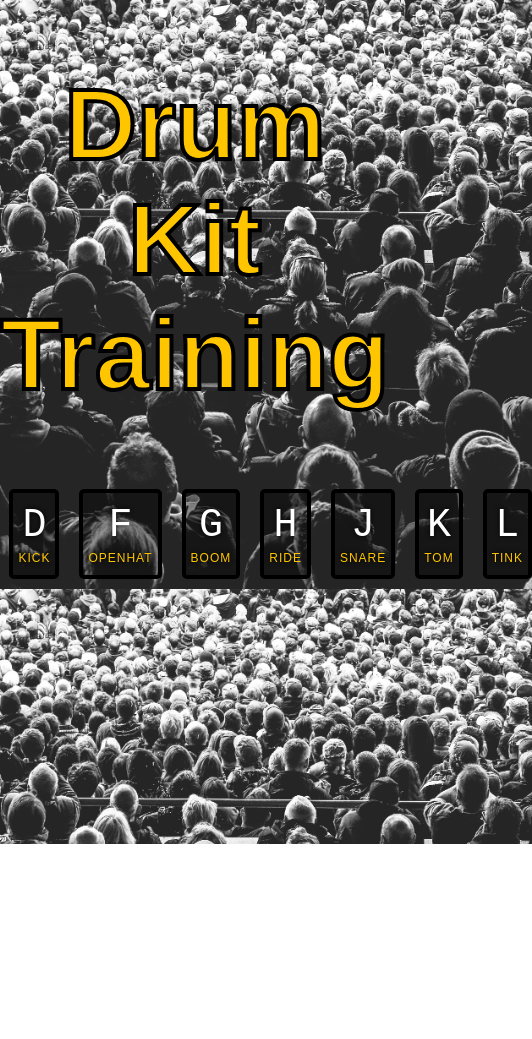
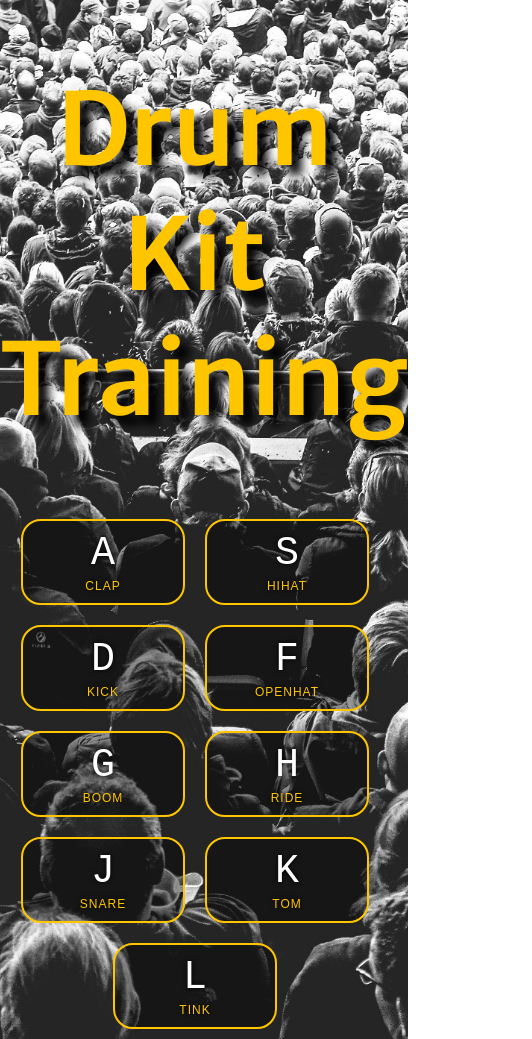
Before and after one commit to dominionworkz/JavaScript30-master, a plain HTML site: page 01 - JavaScript Drum Kit/index-START.html in a window 390 px wide. Shown: the whole page, 532 px wide, since content can reach past the window. Before the commit the page ends 844 px from the top, so only its background shows below. Drawn offline with Linux system fonts and the light colour scheme.

Commit message:
updated files for Drum Kit

```diff
--- a/01 - JavaScript Drum Kit/index-START.html
+++ b/01 - JavaScript Drum Kit/index-START.html
@@ -1,11 +1,19 @@
 <!DOCTYPE html>
 <html lang="en">
+
   <head>
     <meta charset="UTF-8">
-  <title>JS Drum Kit</title>
+    <meta name="viewport" content="width=device-width, initial-scale=1.0">
+
+    <link rel="preconnect" href="https://fonts.googleapis.com">
+    <link rel="preconnect" href="https://fonts.gstatic.com" crossorigin>
+    <link href="https://fonts.googleapis.com/css2?family=Merriweather+Sans:wght@600&display=swap" rel="stylesheet">
+
     <link rel="stylesheet" href="style.css">
     <link rel="icon" href="https://fav.farm/🔥" />
+    <title>JS Drum Kit</title>
   </head>
+
   <body>
 
     <h1>Drum Kit Training</h1>
@@ -64,4 +72,5 @@
 
 
   </body>
+
 </html>
--- a/01 - JavaScript Drum Kit/style.css
+++ b/01 - JavaScript Drum Kit/style.css
@@ -17,11 +17,11 @@ body,html {
 }
 
 h1 {
+  font-family: 'Merriweather Sans', sans-serif;
   font-size: 10rem;
   color: #ffc600;
   text-align: center;
-  -webkit-text-stroke-width: 4px;
-  -webkit-text-stroke-color: black;
+  text-shadow: 1rem 1rem 1rem black;
 }
 
 .keys {
@@ -33,13 +33,13 @@ h1 {
 }
 
 .key {
-  border: .4rem solid black;
-  border-radius: .5rem;
+  border: .2rem solid #ffc600;
+  border-radius: 2rem;
   margin: 1rem;
   font-size: 1.5rem;
   padding: 1rem .5rem;
   transition: all .10s ease;
-  width: 10rem;
+  width: 15rem;
   text-align: center;
   color: white;
   background: rgba(0,0,0,0.4);
@@ -63,3 +63,11 @@ kbd {
   letter-spacing: .1rem;
   color: #ffc600;
 }
+
+
+@media (max-width: 600px) {
+  .keys {
+    display: flex;
+    flex-wrap: wrap;
+  }
+}
```
Lines whose indentation alone changed are shown as unchanged.
